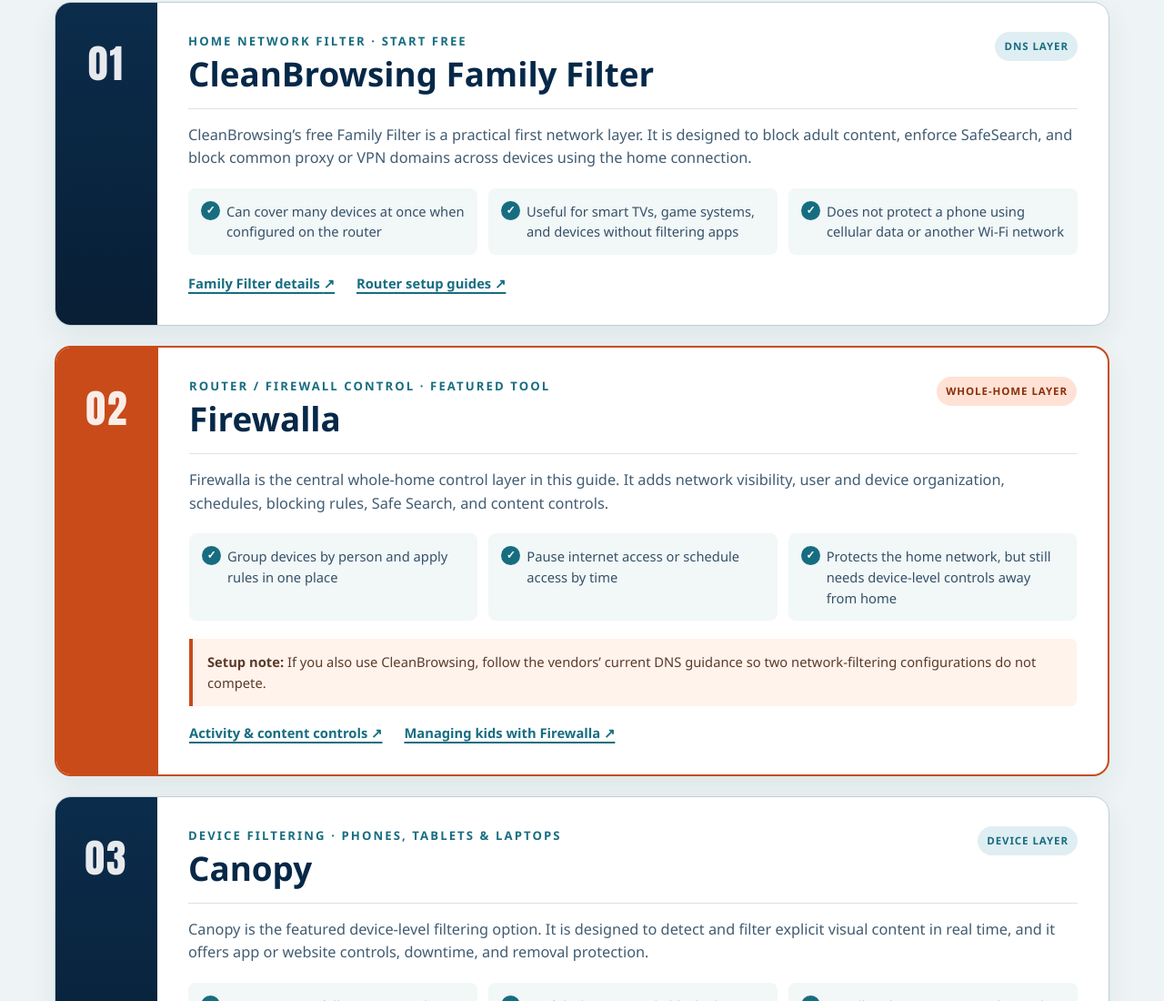
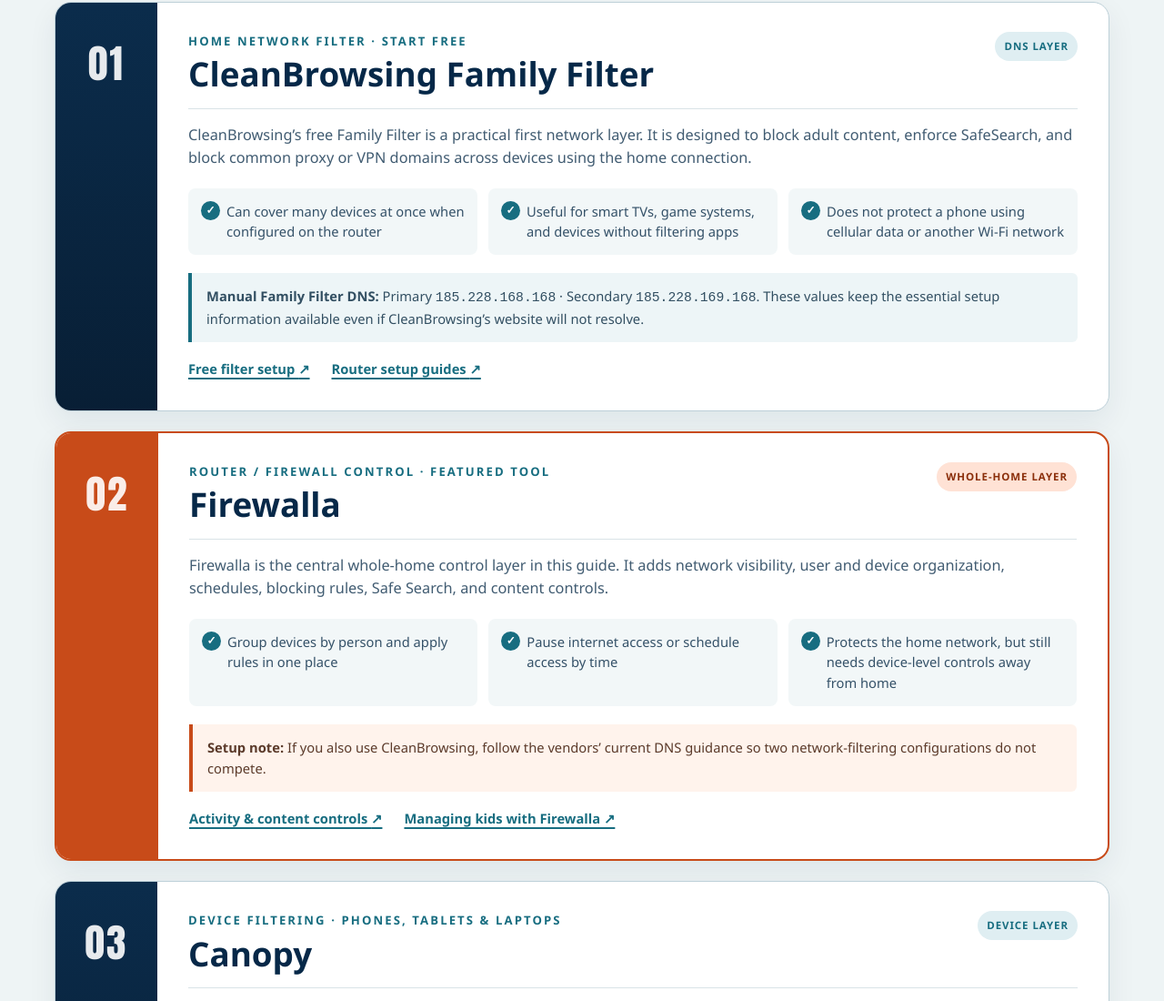
Before and after one commit to nbbc/guard-the-gate-resources, a plain HTML site: page index.html in a window 1280 px wide. Shown: the part 2287-3387 px from the top of the page at 91% size. Drawn offline with Linux system fonts and the light colour scheme.

Commit message:
Add resilient CleanBrowsing setup details
Added manual family filter DNS information for users.

```diff
--- a/index.html
+++ b/index.html
@@ -140,8 +140,13 @@
                 <li>Useful for smart TVs, game systems, and devices without filtering apps</li>
                 <li>Does not protect a phone using cellular data or another Wi-Fi network</li>
               </ul>
+              <div class="note privacy-note">
+                <strong>Manual Family Filter DNS:</strong>
+                Primary <code>185.228.168.168</code> · Secondary <code>185.228.169.168</code>.
+                These values keep the essential setup information available even if CleanBrowsing’s website will not resolve.
+              </div>
               <div class="link-row">
-                <a class="text-link" href="https://cleanbrowsing.org/filters/" target="_blank" rel="noopener noreferrer">Family Filter details <span aria-hidden="true">↗</span></a>
+                <a class="text-link" href="https://cleanbrowsing.org/learn/configure-free-filtering" target="_blank" rel="noopener noreferrer">Free filter setup <span aria-hidden="true">↗</span></a>
                 <a class="text-link" href="https://cleanbrowsing.org/support/routers/" target="_blank" rel="noopener noreferrer">Router setup guides <span aria-hidden="true">↗</span></a>
               </div>
             </div>
```
